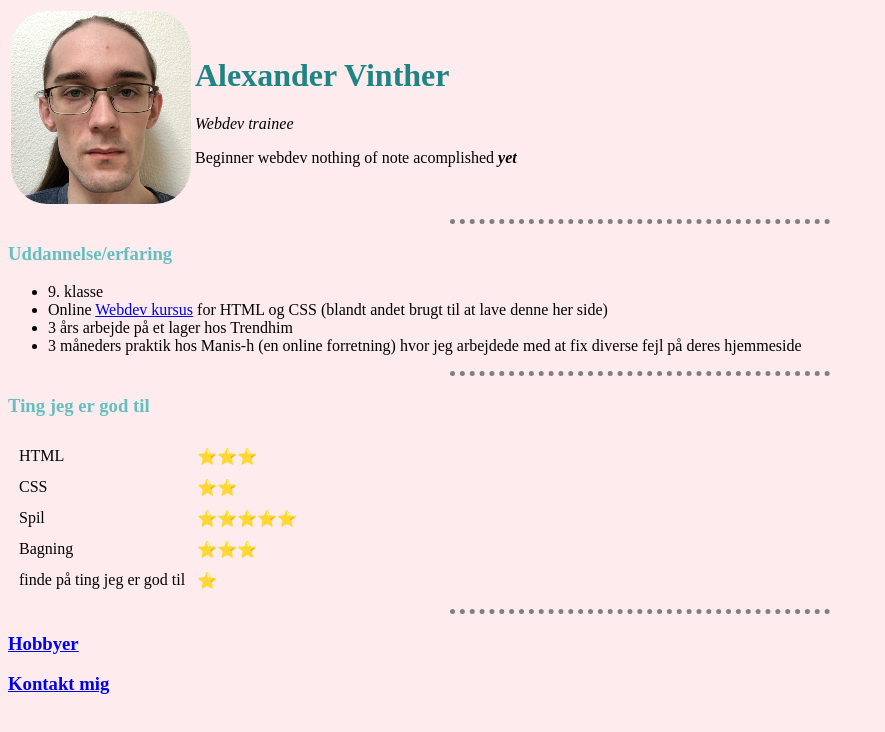
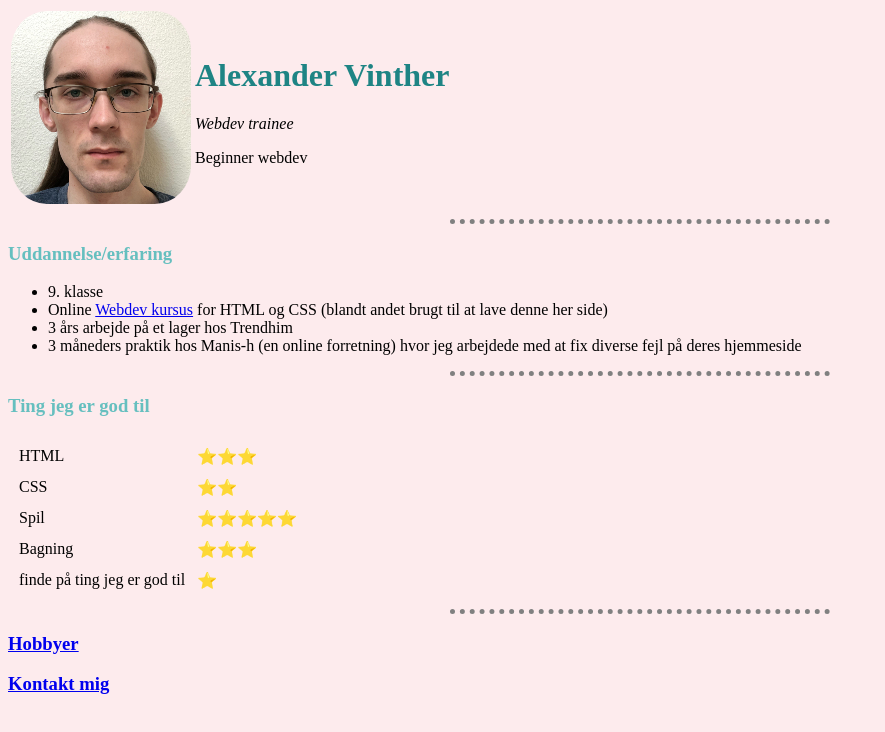
Before and after one commit to Greasy-code-monkey/cv, a plain HTML site: page index.html in a window 1280 px wide. Shown: the whole page, without its empty margins (0-885 px from the left). Drawn offline with Linux system fonts and the light colour scheme.

Commit message:
Removed humor

```diff
--- a/index.html
+++ b/index.html
@@ -3,7 +3,6 @@
     <meta charset="UTF-8">
     <title>Woop de doo web devin it up</title>
     <link rel="stylesheet" href="css/Styles.css">
-    <link rel="icon" href="favicon.ico">
     <link rel="icon" href="favicon.ico">
 
   </head>
@@ -17,7 +16,7 @@
           <h1>Alexander Vinther</h1>
           <p><em>Webdev trainee</em></p>
           <p>
-            Beginner webdev nothing of note acomplished <strong><em>yet</em></strong>
+            Beginner webdev
           </p>
         </td>
       </tr>
```
